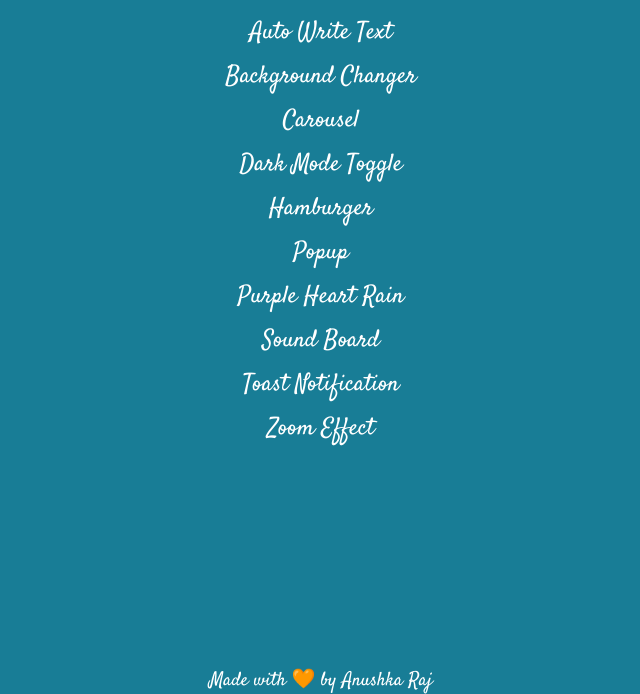
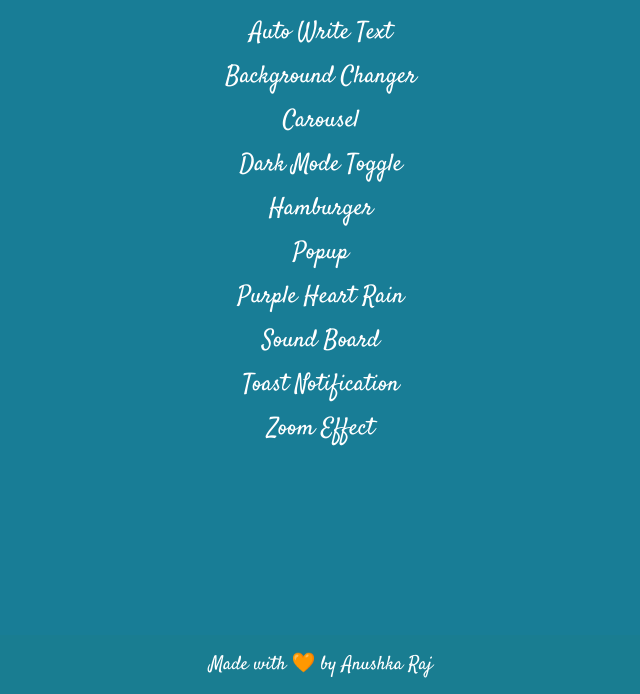
Before and after one commit to Anushka-codergirl/10-projects-1-hour, a plain HTML site: page index.html in a window 1280 px wide. Shown: the part 106-800 px from the top of the page, without its empty margins (319-959 px from the left). Drawn offline with nearby package versions, Linux system fonts and the light colour scheme.

Commit message:
Update style.css

```diff
--- a/style.css
+++ b/style.css
@@ -9,7 +9,7 @@ body{
     align-items: center;
     justify-content: center;
     text-align: center;
-    margin: 0;
+    margin: 0 0 3rem;
     font-family: 'Satisfy', cursive;
 }
 
@@ -34,8 +34,11 @@ a:hover{
 }
 
 footer{
+    background-color: rgb(25, 125, 145);
+    width: 100%;
     font-size: 1.2rem;
     bottom: 0;
     position: fixed;
     color: white;
+    padding: 1rem;
 }
```
